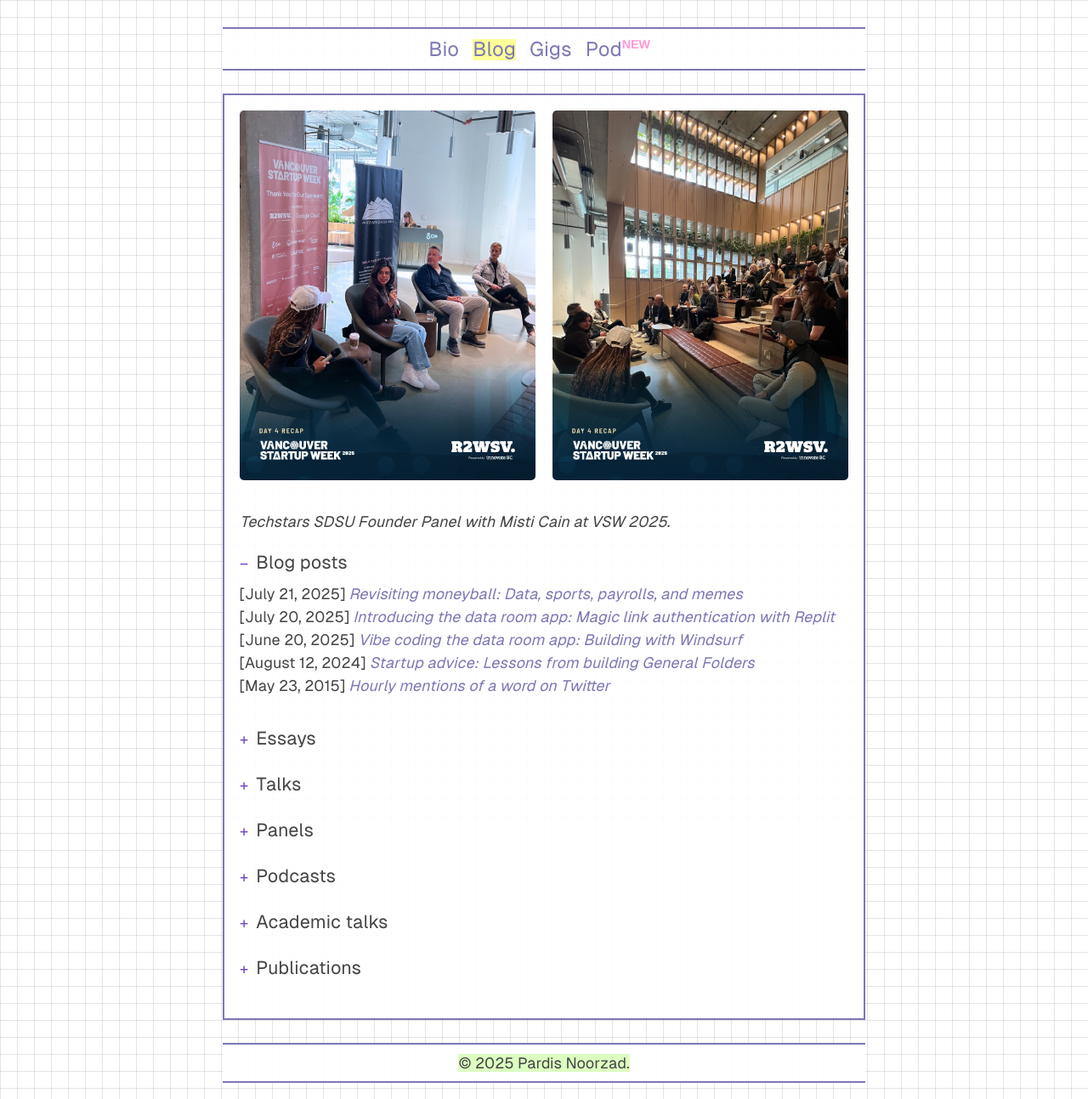
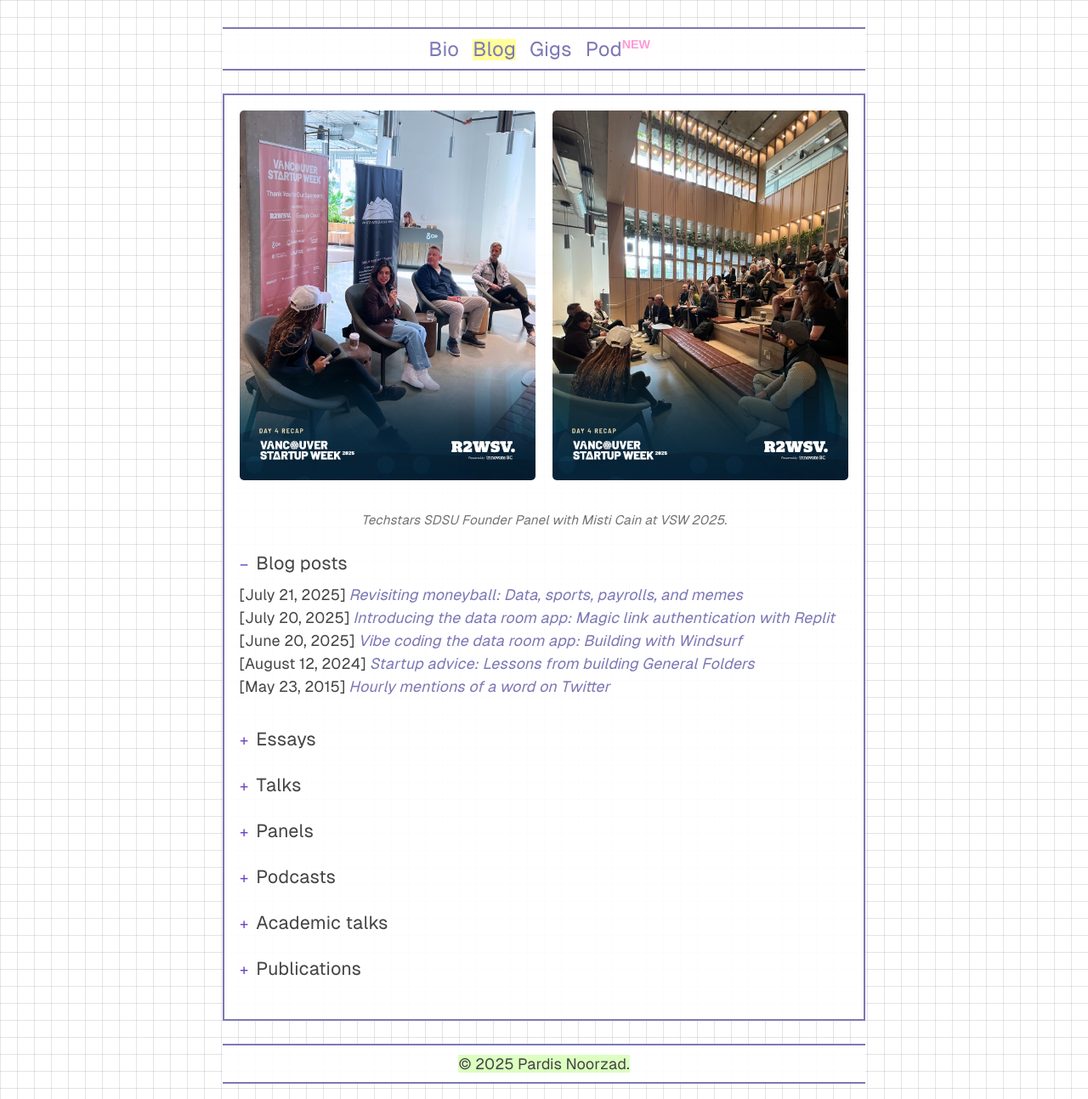
Before and after one commit to djpardis/djpardis.github.io, a Jekyll site: the page built from blog.md, in a window 1280 px wide. Shown: the whole page at 85% size. Built offline with Jekyll 4.4.1, drawn with Linux system fonts in a browser that asks for light colours; a style sheet for code colours, icons or effects is not loaded.

```diff
--- a/blog.md
+++ b/blog.md
@@ -6,16 +6,15 @@
 canonical_url: https://djpardis.com/blog
 ---
 
-<div style="display: flex; gap: 20px;">
+<div style="display: flex; gap: 20px; justify-content: space-between;">
   <div style="flex: 1;">
-    <img src="/files/pics/pages/vsw2025_panel.jpg" alt="Panel discussion" style="width: 100%">
+    <img src="/files/pics/pages/vsw2025_panel.jpg" alt="Panel discussion" style="width: 100%;">
   </div>
   <div style="flex: 1;">
-    <img src="/files/pics/pages/vsw2025_audience.jpg" alt="Audience" style="width: 100%">
+    <img src="/files/pics/pages/vsw2025_audience.jpg" alt="Audience" style="width: 100%;">
   </div>
 </div>
-
-*Techstars SDSU Founder Panel with Misti Cain at VSW 2025.*
+<p><em>Techstars SDSU Founder Panel with Misti Cain at VSW 2025.</em></p>
 
 <details class="collapsible-section" markdown="1" open>
 <summary><h3>Blog posts</h3></summary>
--- a/public/css/custom-styles.css
+++ b/public/css/custom-styles.css
@@ -160,6 +160,17 @@
   color: #757575;
   font-size: 0.85rem;
   margin: 0.5rem auto 1.5rem;
+  max-width: 90%;
+  line-height: 1.4;
+}
+
+/* Caption styling for pages with image containers */
+.container.content div + p em {
+  display: block;
+  text-align: center;
+  color: #757575;
+  font-size: 0.85rem;
+  margin: 0.25rem auto 0.25rem;
   max-width: 90%;
   line-height: 1.4;
 }
```
